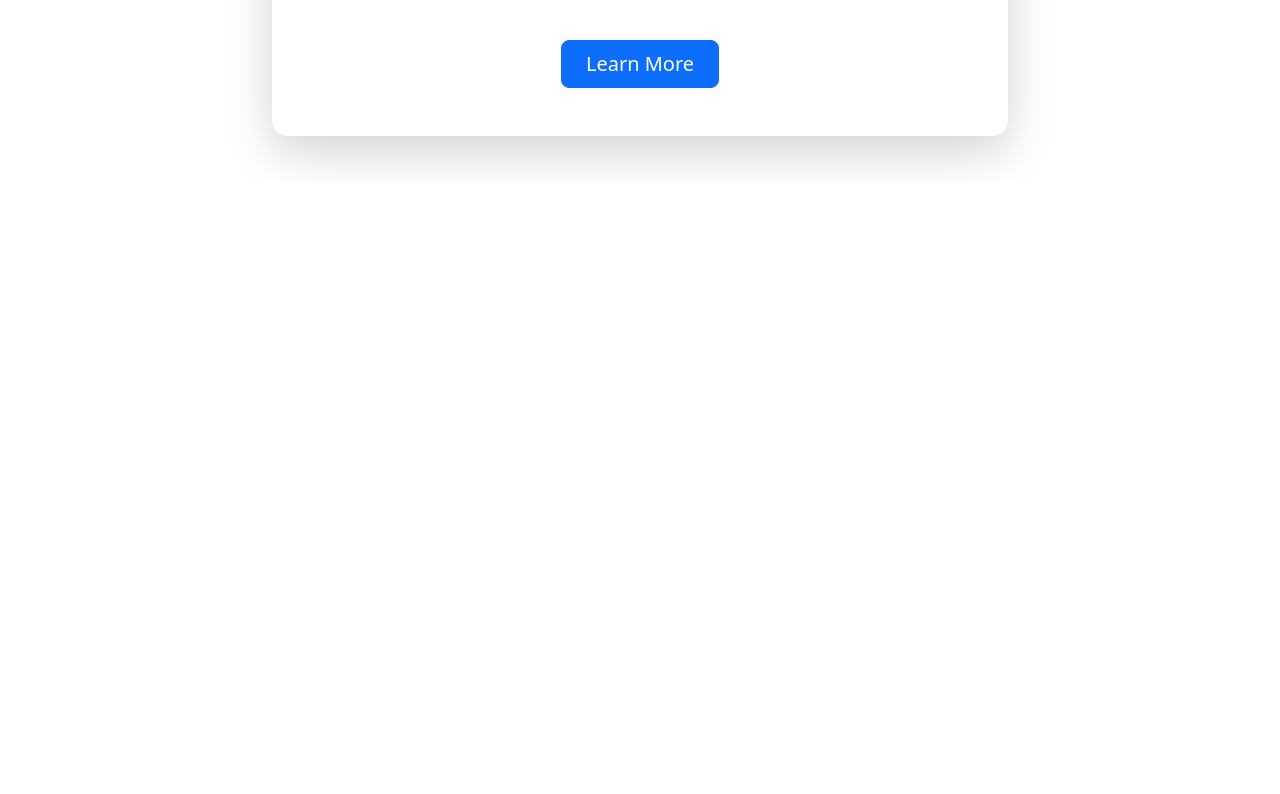
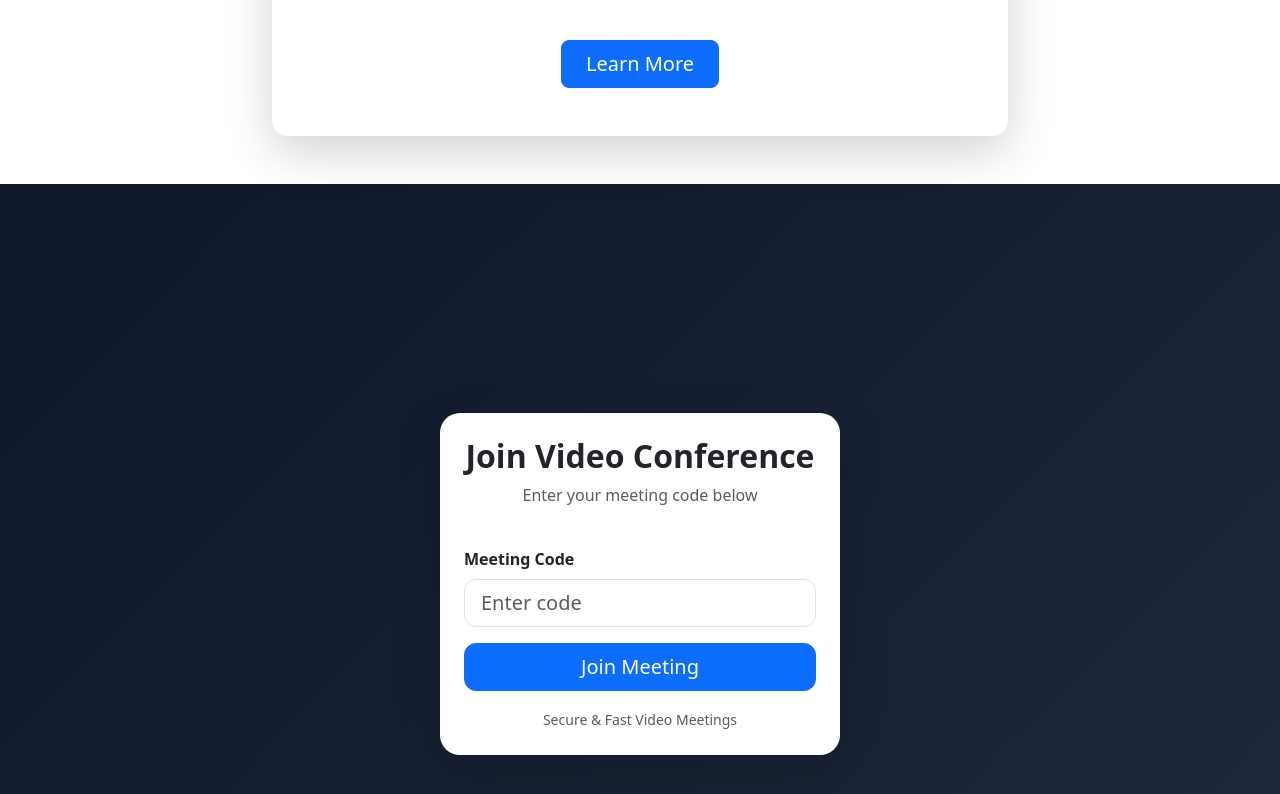
Before and after one commit to vaibhavsanmani/MeetFlow, a React (Vite) app in the folder frontend/: page / in a window 1280 px wide. Shown: the part 2038-2832 px from the top of the page. Before the commit the page ends 2222 px from the top, so only its background shows below. Built offline with nearby package versions, Linux system fonts and the light colour scheme.

Commit message:
adding meeting component

```diff
--- a/frontend/src/App.jsx
+++ b/frontend/src/App.jsx
@@ -1,6 +1,7 @@
 import { useState } from 'react'
 import Landing from './pages/landing'
 import About from './pages/about'
+import JoinMeeting from './pages/meet'
 
 function App() {
 
@@ -9,6 +10,7 @@ function App() {
     <>
       <Landing/>
       <About/>
+      <JoinMeeting/>
 
     </>
   )
--- /dev/null
+++ b/frontend/src/pages/meet.jsx
@@ -0,0 +1,76 @@
+import React, { useState } from "react";
+
+export default function JoinMeeting() {
+  const [meetingCode, setMeetingCode] = useState("");
+
+  const handleJoin = () => {
+    if (!meetingCode.trim()) {
+      alert("Please enter a meeting code");
+      return;
+    }
+
+    // Example redirect
+    alert(`Joining meeting: ${meetingCode}`);
+
+    // You can replace this with React Router navigation
+    // navigate(`/meeting/${meetingCode}`);
+  };
+
+  return (
+    <div
+      className="d-flex justify-content-center align-items-center vh-100"
+      style={{
+        background: "linear-gradient(135deg, #0f172a, #1e293b)",
+      }}
+    >
+      <div
+        className="card shadow-lg p-4 border-0"
+        style={{
+          width: "400px",
+          borderRadius: "20px",
+          backgroundColor: "#ffffff",
+        }}
+      >
+        <div className="text-center mb-4">
+          <h2 className="fw-bold">Join Video Conference</h2>
+          <p className="text-muted">
+            Enter your meeting code below
+          </p>
+        </div>
+
+        <div className="mb-3">
+          <label className="form-label fw-semibold">
+            Meeting Code
+          </label>
+
+          <input
+            type="text"
+            className="form-control form-control-lg"
+            placeholder="Enter code"
+            value={meetingCode}
+            onChange={(e) => setMeetingCode(e.target.value)}
+            style={{
+              borderRadius: "12px",
+            }}
+          />
+        </div>
+
+        <button
+          className="btn btn-primary btn-lg w-100"
+          onClick={handleJoin}
+          style={{
+            borderRadius: "12px",
+          }}
+        >
+          Join Meeting
+        </button>
+
+        <div className="text-center mt-3">
+          <small className="text-muted">
+            Secure & Fast Video Meetings
+          </small>
+        </div>
+      </div>
+    </div>
+  );
+}
```
